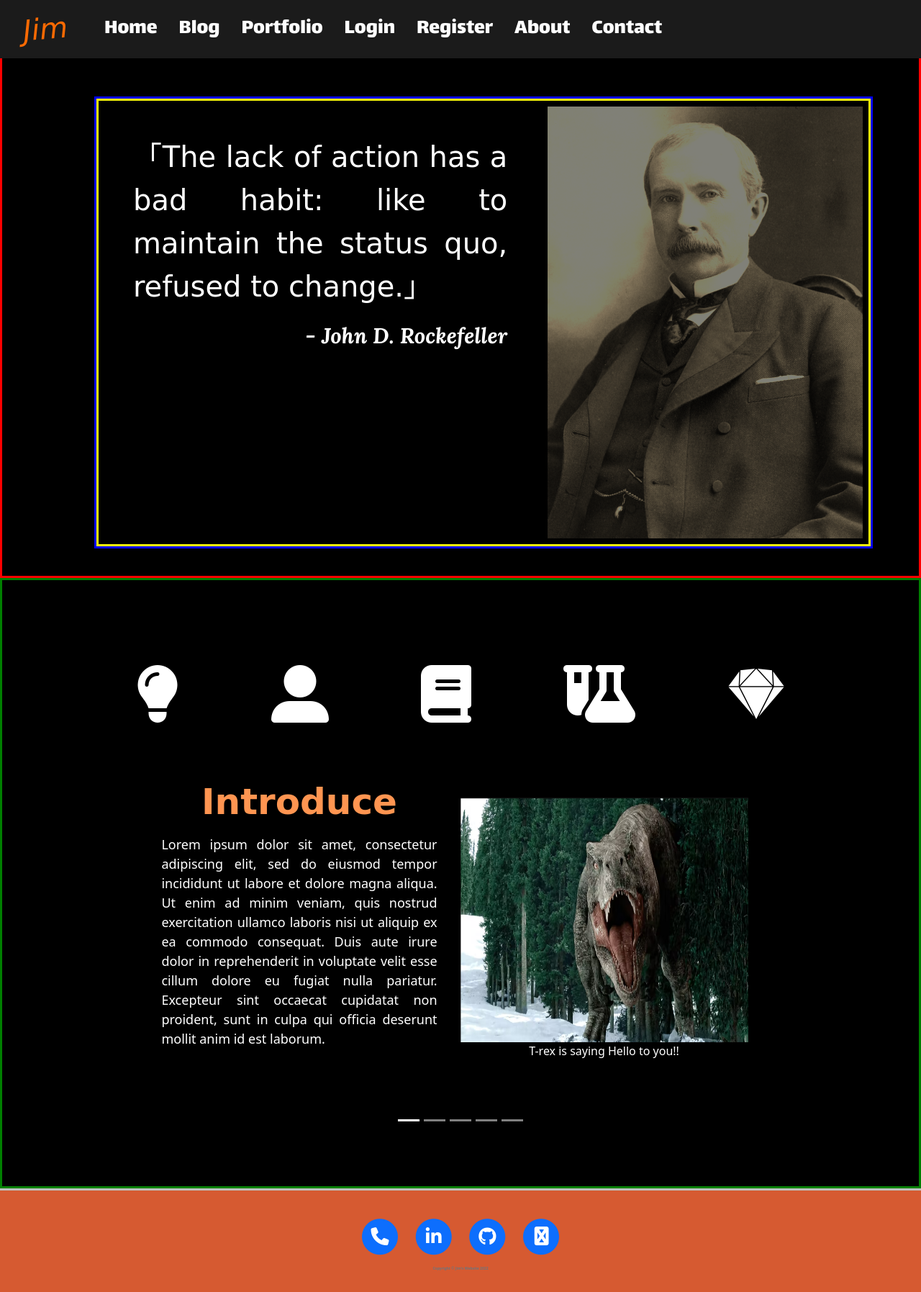
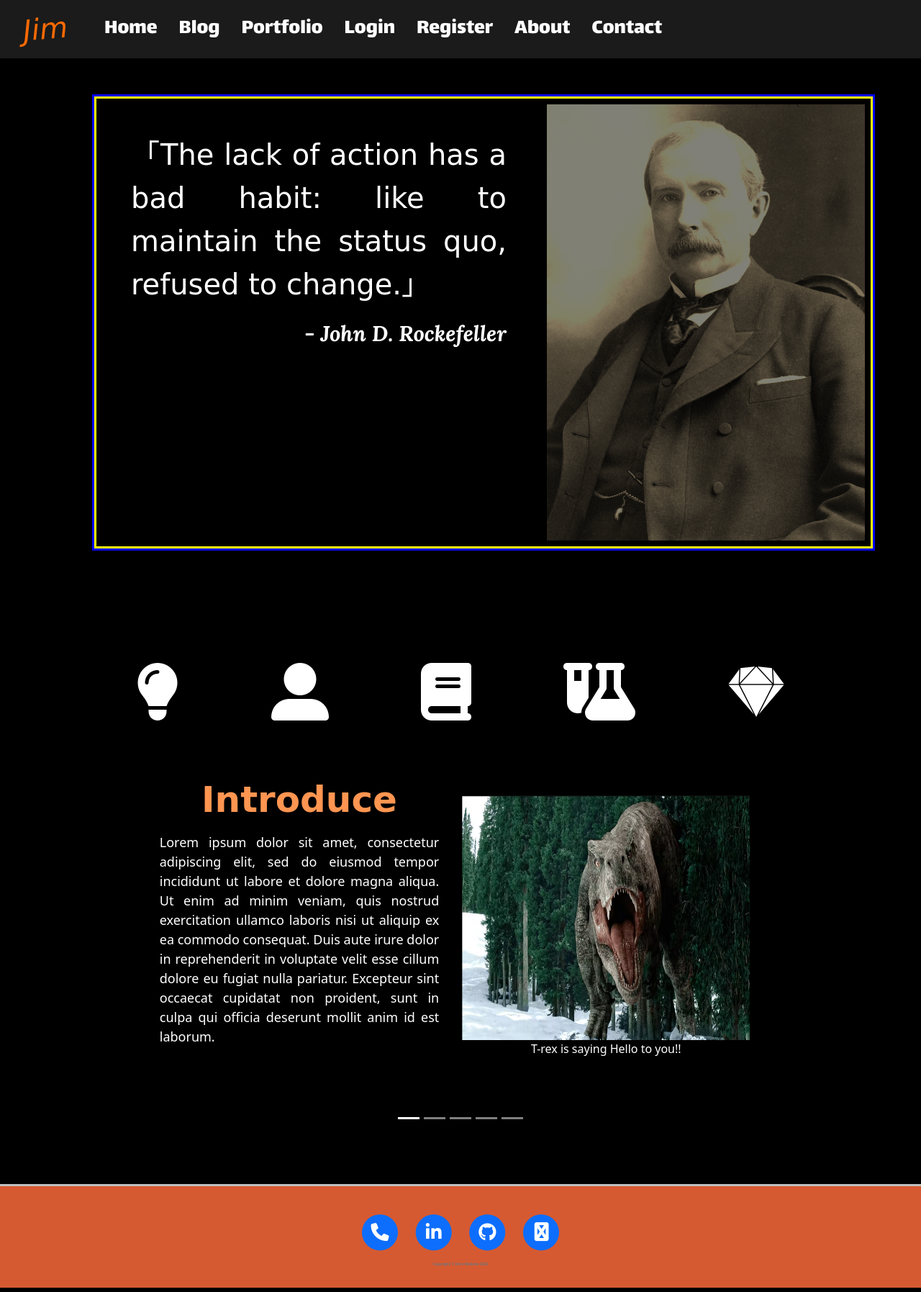
Before and after one commit to jimkk159/day-82-portfolio-website-development, a Flask app: page /home in a window 1280 px wide. Shown: the whole page at 72% size. Run offline with Flask 2, Linux system fonts and the light colour scheme; some libraries are stand-ins or nearby versions; some web fonts are replaced.

Commit message:
Update form

```diff
--- a/static/css/styles.css
+++ b/static/css/styles.css
@@ -138,8 +138,7 @@ hr{
 }
 
 .introduce-section .container-fluid{
-    border-style: solid;
-    border-color: green;
+
     padding: 3% 13% 5%;
 }
 
@@ -314,8 +313,6 @@ transform: translate3d(0, 100%, 0);
     height: 100vh;
     padding: 10% 5% 3% 10%;
     position: relative;
-    border-style: solid;
-    border-color: red;
 
 }
 
@@ -375,6 +372,7 @@ text-align: center;
     padding: 10% 10%;
 }
 .about-section p{
+font-size:20px;
 text-align: justify;
 }
 
```
